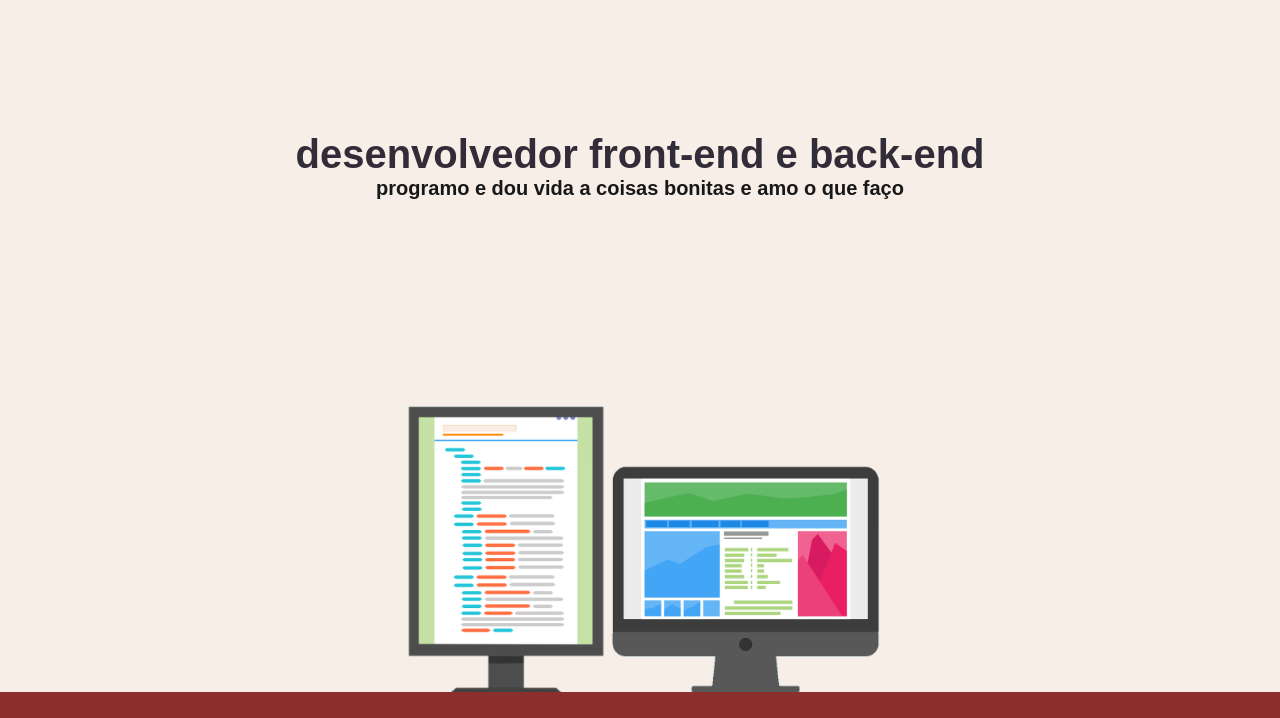
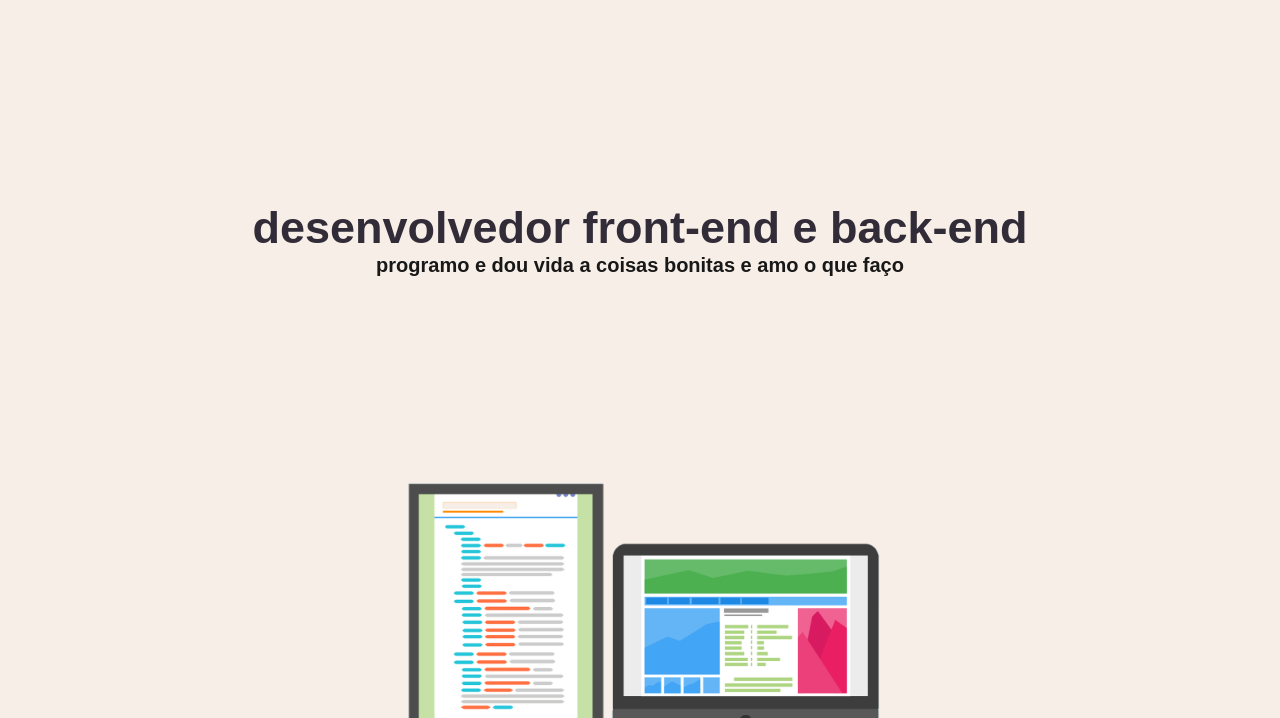
Before and after one commit to LucasB0mfim/LucasBomfimPortfolio, a plain HTML site: page html/portfolio.html in a window 1280 px wide. Shown: the part 82-800 px from the top of the page. Drawn offline with Linux system fonts and the light colour scheme; a web font is replaced by a local one.

```diff
--- a/css/portfolio.css
+++ b/css/portfolio.css
@@ -51,12 +51,12 @@ nav ul li a {
 }
 
 #intro {
-    padding-top: 130px;
+    padding-top: 200px;
 }
 
 #intro h2, h3 {
     color: #312c38;
-    font-size: 40px;
+    font-size: 45px;
     font-family: 'Signika Negative', sans-serif;
     display: flex;
     justify-content: center;
```
